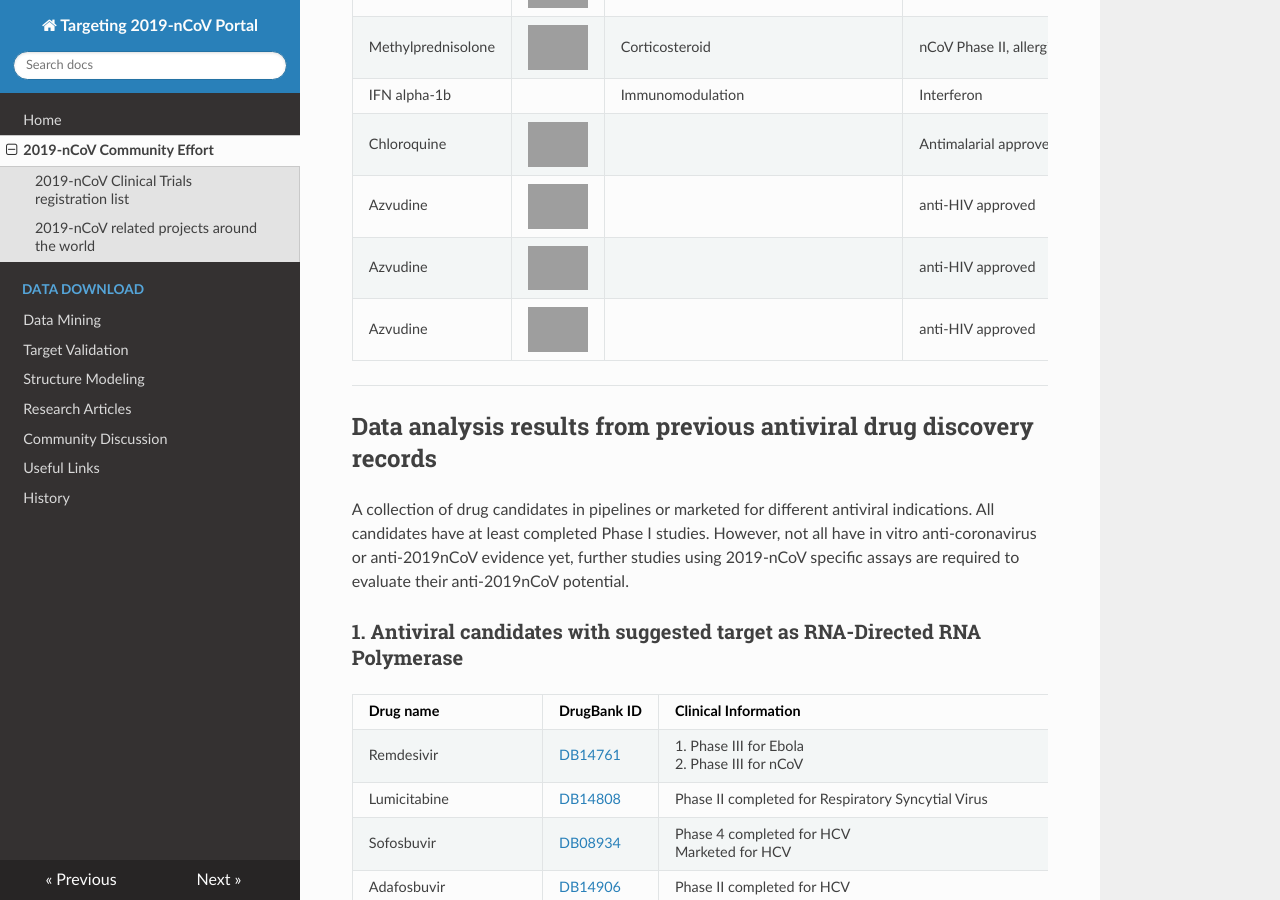
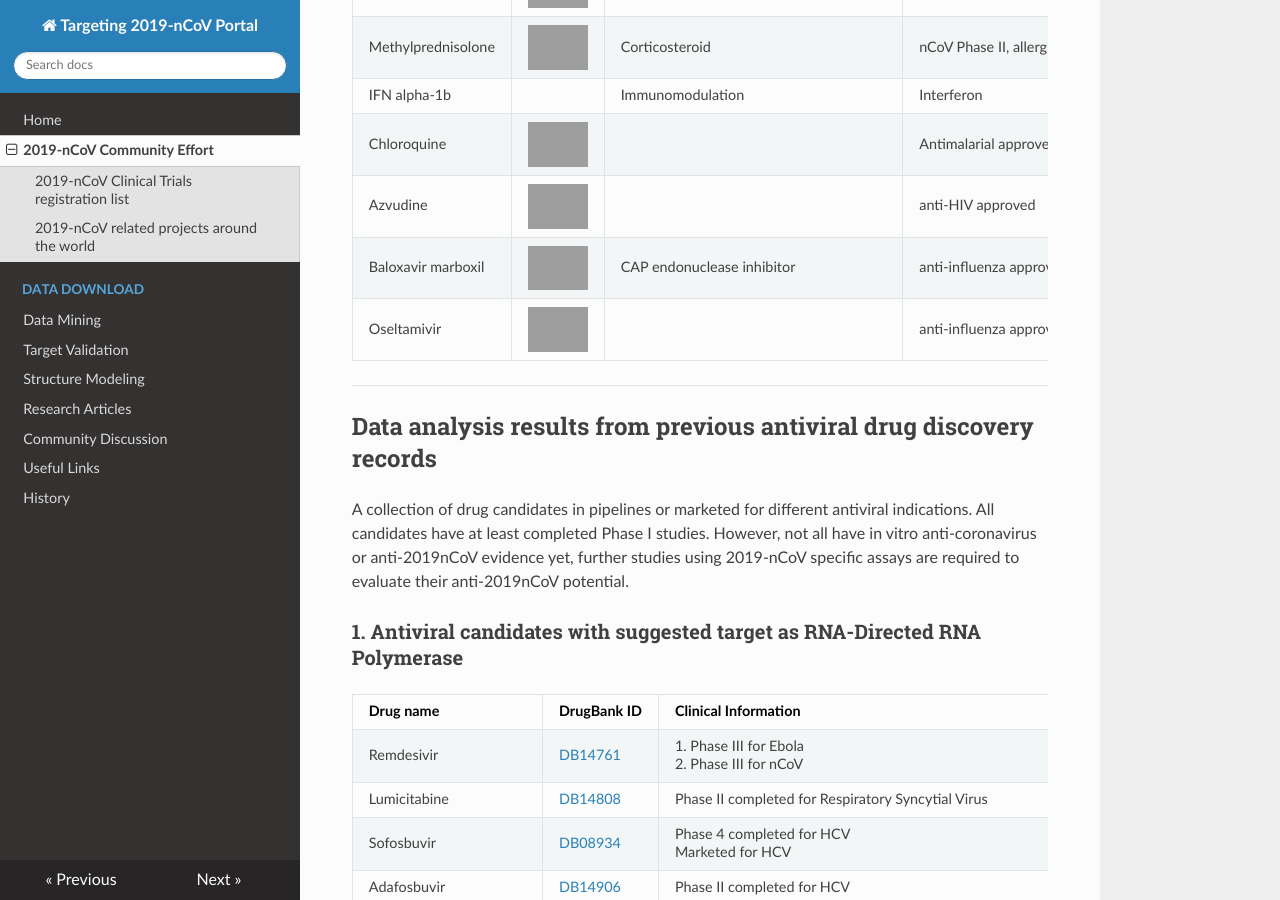
Before and after one commit to GHDDI-AILab/Targeting2019-nCoV, an MkDocs documentation site: the page built from docs/drug_candidates.md, in a window 1280 px wide and 900 px high, scrolled down 2117 px, cut to the strip 0-900 px from the top of the window. Built offline with MkDocs 1.6.1, drawn with Linux system fonts in a browser that asks for light colours; nearby versions of some CDN libraries; grey boxes are pictures that could not be loaded.

Commit message:
Update drug_candidates.md

```diff
--- a/docs/drug_candidates.md
+++ b/docs/drug_candidates.md
@@ -55,8 +55,8 @@ The information below is collected from recent research articles, news articles,
 | IFN alpha-1b       |                                                              | Immunomodulation                            | Interferon                                                   |                                                  | Clinical trial                  | [5](http://www.chictr.org.cn/showproj.aspx?proj=48782); [6](http://www.nhc.gov.cn/yzygj/s7652m/202001/7450028ab6084101ae8110f0aaf81271.shtml) |
 | Chloroquine        | ![img4](http://ghddiai.oss-cn-zhangjiakou.aliyuncs.com/file/structure_chloroquine.png) |                                             | Antimalarial approved, anti-HIV phase III, anti-HCV, nCoV Phase  4 | [DB14761](https://www.drugbank.ca/drugs/DB14761) | In Vitro Assay, Clinical trial  | [7](http://www.xinhuanet.com/english/2020-01/30/c_138742163.htm); [15](https://www.nature.com/articles/s41422-020-0282-0); [17](http://www.chictr.org.cn/showprojen.aspx?proj=48968) |
 | Azvudine        | ![img4](http://ghddiai.oss-cn-zhangjiakou.aliyuncs.com/file/structure_azuvudine.png) |                                             | anti-HIV approved | [PubChem 24769759](https://pubchem.ncbi.nlm.nih.gov/compound/Azvudine) | Clinical trial  | [19](http://www.chictr.org.cn/showproj.aspx?proj=49532); [20](https://www.ncbi.nlm.nih.gov/pmc/articles/PMC4140803/) |
-| Azvudine        | ![img4](http://ghddiai.oss-cn-zhangjiakou.aliyuncs.com/file/structure_azuvudine.png) |                                             | anti-HIV approved | [PubChem 24769759](https://pubchem.ncbi.nlm.nih.gov/compound/Azvudine) | Clinical trial  | [19](http://www.chictr.org.cn/showproj.aspx?proj=49532); [20](https://www.ncbi.nlm.nih.gov/pmc/articles/PMC4140803/) |
-| Azvudine        | ![img4](http://ghddiai.oss-cn-zhangjiakou.aliyuncs.com/file/structure_azuvudine.png) |                                             | anti-HIV approved | [PubChem 24769759](https://pubchem.ncbi.nlm.nih.gov/compound/Azvudine) | Clinical trial  | [19](http://www.chictr.org.cn/showproj.aspx?proj=49532); [20](https://www.ncbi.nlm.nih.gov/pmc/articles/PMC4140803/) |
+| Baloxavir marboxil  | ![img14](http://ghddiai.oss-cn-zhangjiakou.aliyuncs.com/file/structure_baloxavirmarboxil.png) |  CAP endonuclease inhibitor  | anti-influenza approved | [DB13997](https://www.drugbank.ca/drugs/DB13997) | Clinical trial  | [21](http://www.chictr.org.cn/showprojen.aspx?proj=49015) |
+| Oseltamivir        | ![img15](http://ghddiai.oss-cn-zhangjiakou.aliyuncs.com/file/structure_oseltamivir.png) |                                             | anti-influenza approved, nCoV Phase III | [DB00198](https://www.drugbank.ca/drugs/DB00198) | Clinical trial  | [22](https://clinicaltrials.gov/ct2/show/NCT04255017) |
 
 ---
 
```
Also changed, not shown: other parts of docs/drug_candidates.md (+1 -1 lines).
